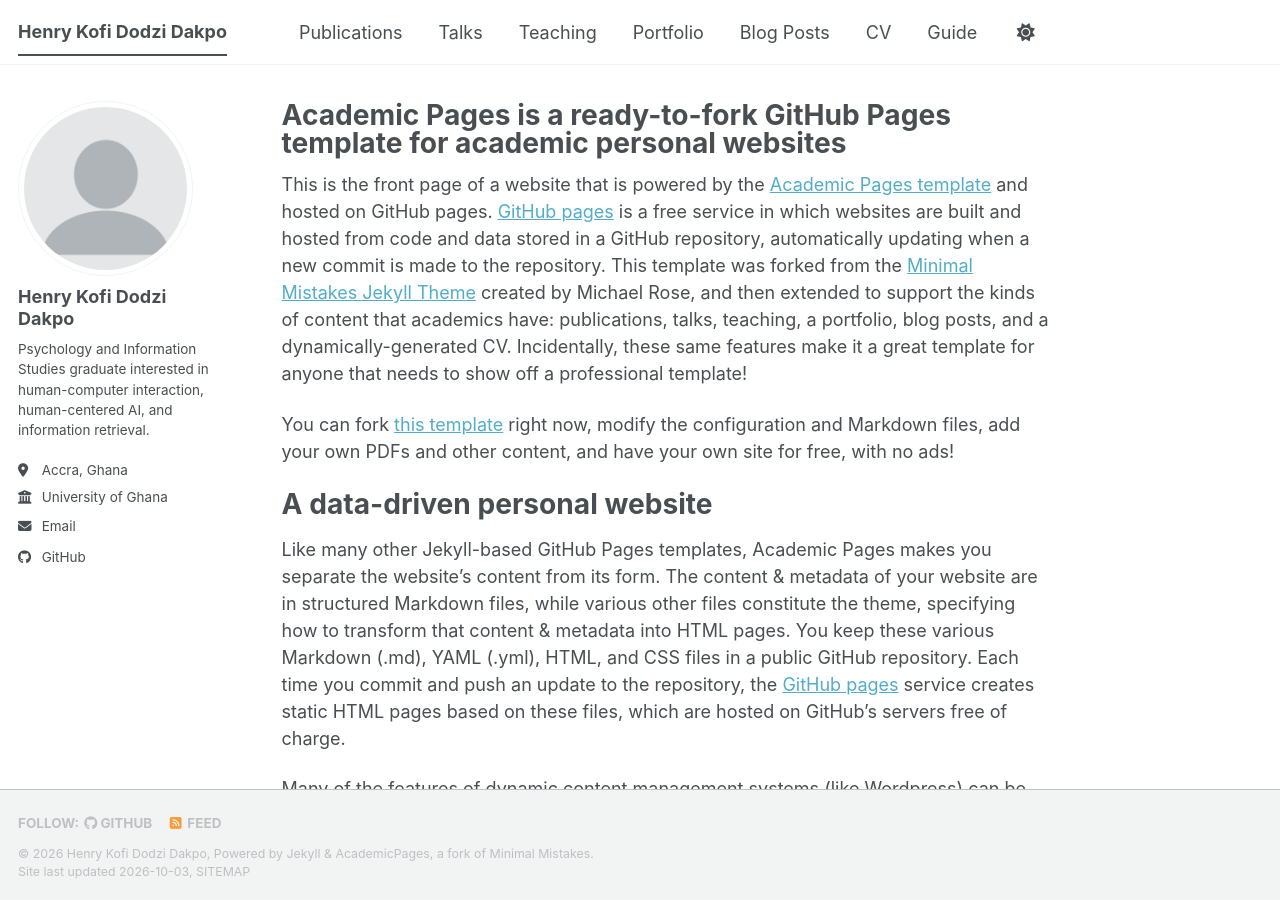
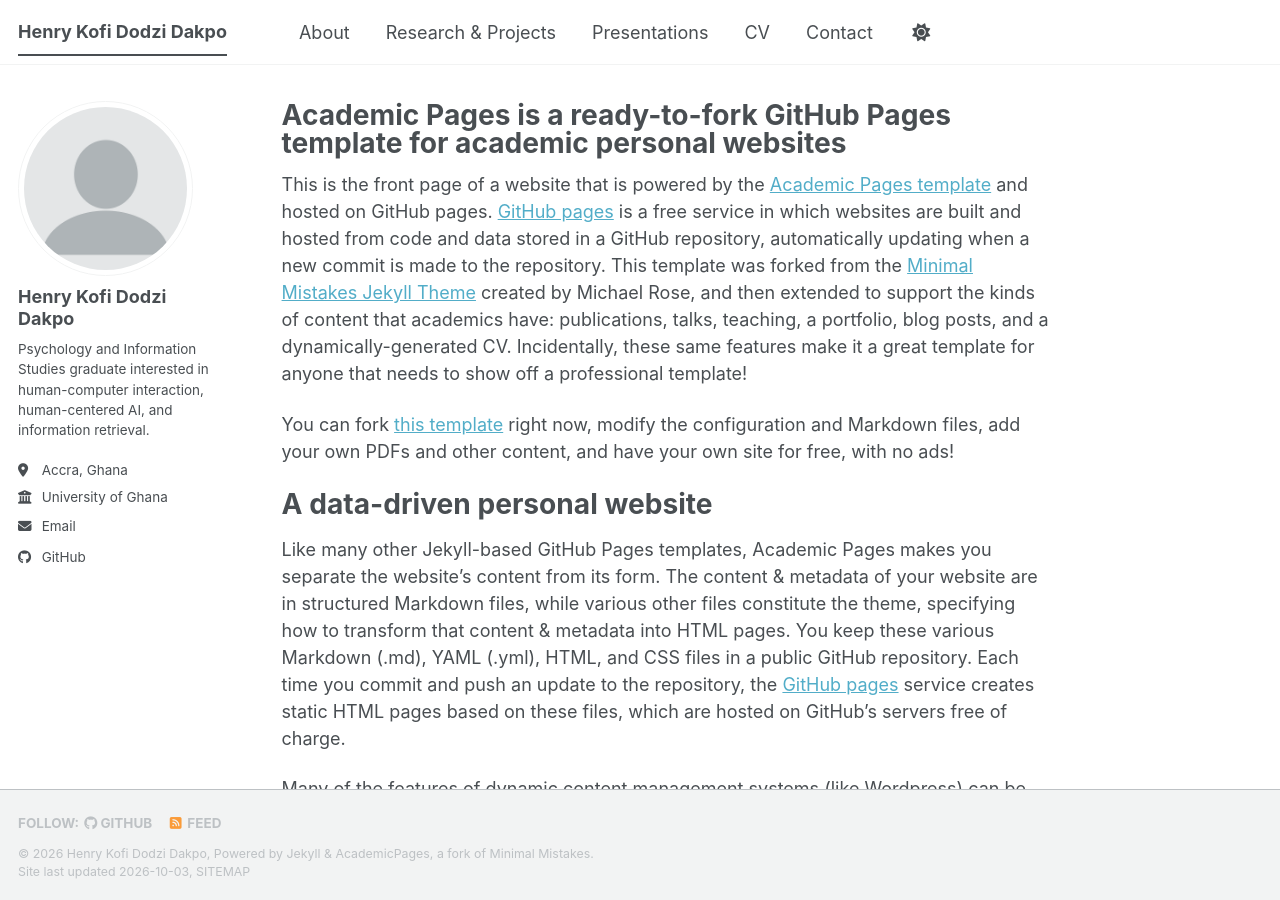
Before and after one commit to henrycitadel9-rgb/henrycitadel9-rgb.github.io, a Jekyll site: the page built from _pages/about.md, in a window 1280 px wide and 900 px high. Built offline with Jekyll 4.4.1, drawn with Linux system fonts in a browser that asks for light colours; a style sheet for code colours, icons or effects is not loaded; some of the changed lines change nothing that is shown.

Commit message:
Customize main navigation

```diff
--- a/_data/navigation.yml
+++ b/_data/navigation.yml
@@ -1,33 +1,17 @@
-# The following is the order of the links in the header of the website.
-#
-# Changing the order here will adjust the order and you can also add additional
-# links. Removing a link prevents it from showing in the header, but does not
-# prevent it from being included in the site.
-#
-# NOTE that only one of the CV options should be selected, the first is for the
-#      Markdown formatted page while the second is generated using JSON.
+# Main navigation for Henry Kofi Dodzi Dakpo's academic website
 
 main:
-  - title: "Publications"
-    url: /publications/
+  - title: "About"
+    url: /
 
-  - title: "Talks"
-    url: /talks/
-
-  - title: "Teaching"
-    url: /teaching/
-
-  - title: "Portfolio"
+  - title: "Research & Projects"
     url: /portfolio/
 
-  - title: "Blog Posts"
-    url: /year-archive/
+  - title: "Presentations"
+    url: /talks/
 
   - title: "CV"
     url: /cv/
 
-  # - title: "CV"
-  #   url: /cv-json/
-
-  - title: "Guide"
-    url: /markdown/
+  - title: "Contact"
+    url: /contact/
```
